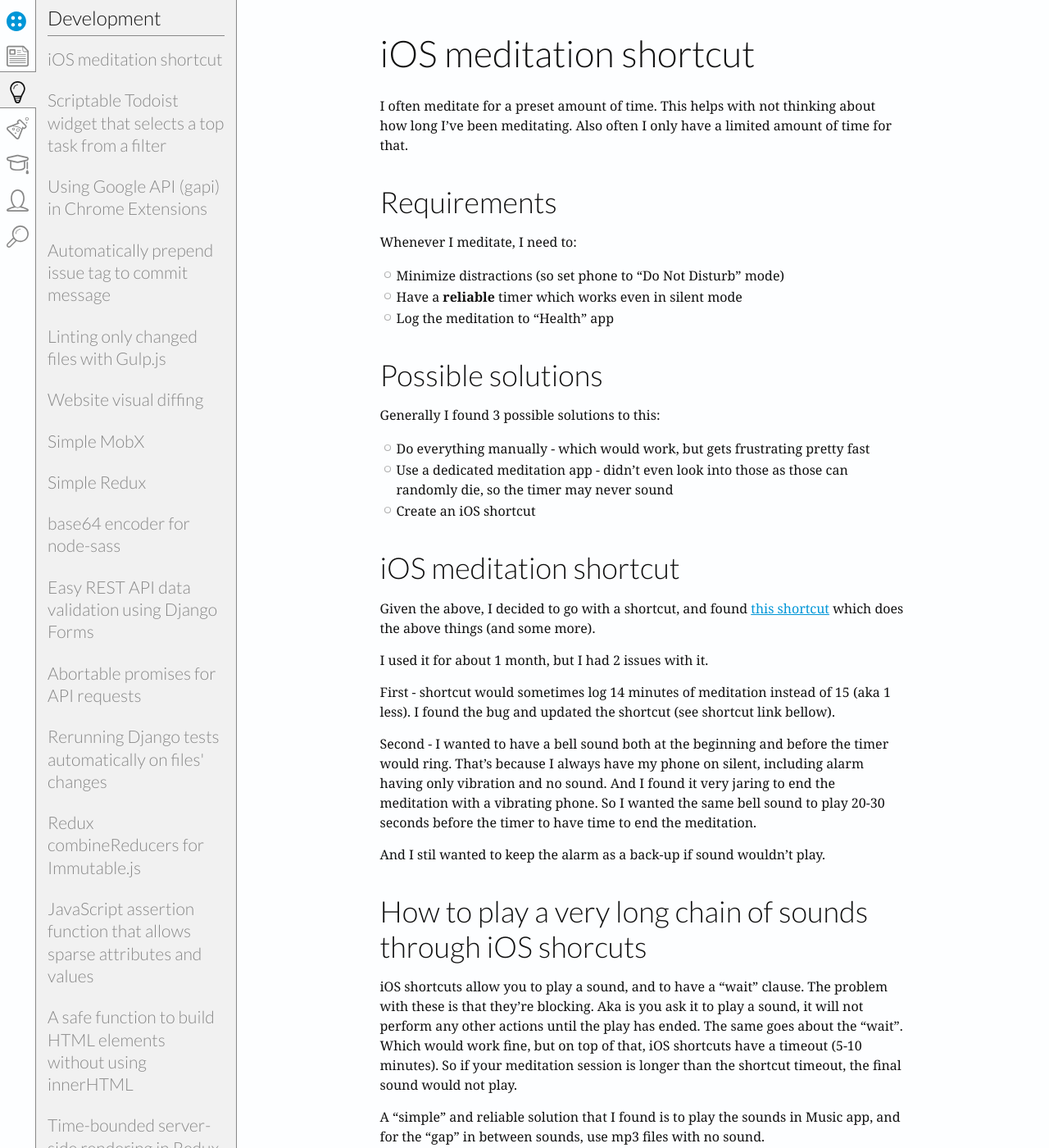
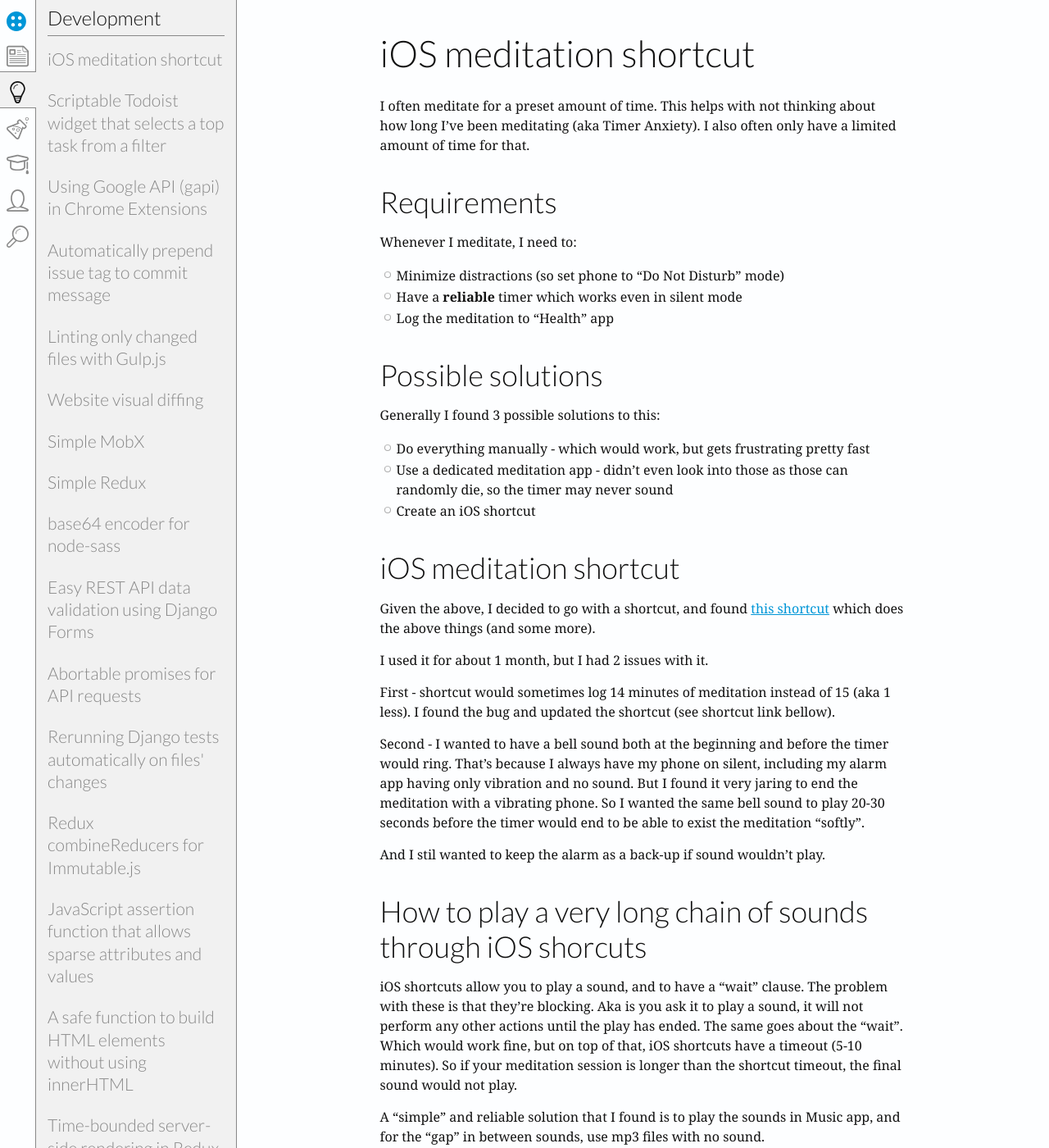
Before and after one commit to bumbu/bumbu.github.io, a Jekyll site: the page built from _posts/2022-12-03-ios-meditation-shortcut.md, in a window 1280 px wide and 1400 px high. Shown: the whole window at 82% size. Built offline with Jekyll 4.4.1, drawn with Linux system fonts in a browser that asks for light colours; some web fonts are replaced.

Commit message:
Update ios shortcut post

```diff
--- a/_posts/2022-12-03-ios-meditation-shortcut.md
+++ b/_posts/2022-12-03-ios-meditation-shortcut.md
@@ -9,8 +9,8 @@ categories: development
 {% capture assets_path %}{{site.assets_path}}{{page.date | date: "%Y/%m"}}{% endcapture %}
 
 I often meditate for a preset amount of time.
-This helps with not thinking about how long I've been meditating.
-Also often I only have a limited amount of time for that.
+This helps with not thinking about how long I've been meditating (aka Timer Anxiety).
+I also often only have a limited amount of time for that.
 
 ## Requirements
 
@@ -28,13 +28,13 @@ Generally I found 3 possible solutions to this:
 
 ## iOS meditation shortcut
 
-Given the above, I decided to go with a shortcut, and found [this shortcut](https://www.reddit.com/r/shortcuts/comments/sie1oa/simple_meditation_timer_with_ios_shortcuts/) which does the above things (and some more).
+Given the above, I decided to go with a shortcut, and found [this shortcut](https://www.reddit.com/r/shortcuts/comments/sie1oa/simple_meditation_timer_with_ios_shortcuts/){: target="_blank"} which does the above things (and some more).
 
 I used it for about 1 month, but I had 2 issues with it.
 
 First - shortcut would sometimes log 14 minutes of meditation instead of 15 (aka 1 less). I found the bug and updated the shortcut (see shortcut link bellow).
 
-Second - I wanted to have a bell sound both at the beginning and before the timer would ring. That's because I always have my phone on silent, including alarm having only vibration and no sound. And I found it very jaring to end the meditation with a vibrating phone. So I wanted the same bell sound to play 20-30 seconds before the timer to have time to end the meditation.
+Second - I wanted to have a bell sound both at the beginning and before the timer would ring. That's because I always have my phone on silent, including my alarm app having only vibration and no sound. But I found it very jaring to end the meditation with a vibrating phone. So I wanted the same bell sound to play 20-30 seconds before the timer would end to be able to exist the meditation "softly".
 
 And I stil wanted to keep the alarm as a back-up if sound wouldn't play.
 
@@ -54,16 +54,16 @@ So the sequence would be:
 
 ![Music Meditation Playlist]({{ assets_path }}/music-meditation-playlist.jpeg)
 
-For the bell sound I used [this track](https://notification-sounds.com/1498-meditation-bell-sound.html) which is 17 seconds long.
+For the bell sound I used [this track](https://notification-sounds.com/1498-meditation-bell-sound.html){: target="_blank"} which is 17 seconds long.
 
-For the "blank" sound I used [this track](https://github.com/anars/blank-audio/blob/master/1-minute-of-silence.mp3) which is 1 minute long. I chose 1 minute because it allows me to create dynamic playlists of any duration.
+For the "blank" sound I used [this track](https://github.com/anars/blank-audio/blob/master/1-minute-of-silence.mp3){: target="_blank"} which is 1 minute long. I chose 1 minute because it allows me to create dynamic playlists of any duration.
 
 ## How to use the shortcut
 
-1. First you need to download the [bell sound](https://notification-sounds.com/1498-meditation-bell-sound.html) and [blank sound](https://github.com/anars/blank-audio/blob/master/1-minute-of-silence.mp3).
+1. First you need to download the [bell sound](https://notification-sounds.com/1498-meditation-bell-sound.html){: target="_blank"} and [blank sound](https://github.com/anars/blank-audio/blob/master/1-minute-of-silence.mp3){: target="_blank"}.
 1. You need to import these to your Music app
 1. Rename them to "meditation-bell-sound" and "1-minute-of-silence". Alternativelly you can change these in the shortcut itself
-1. Get the shortcut [here](https://www.icloud.com/shortcuts/33f386b032e248548ebd8136c025d4fa)
+1. Get the shortcut [here](https://www.icloud.com/shortcuts/33f386b032e248548ebd8136c025d4fa){: target="_blank"}
 
 You can use any sound instead of the bell if you wish.
 You can also have a different sound for the beggining and the end of the session. For that you'll have to change track name in the shortcut.
```
